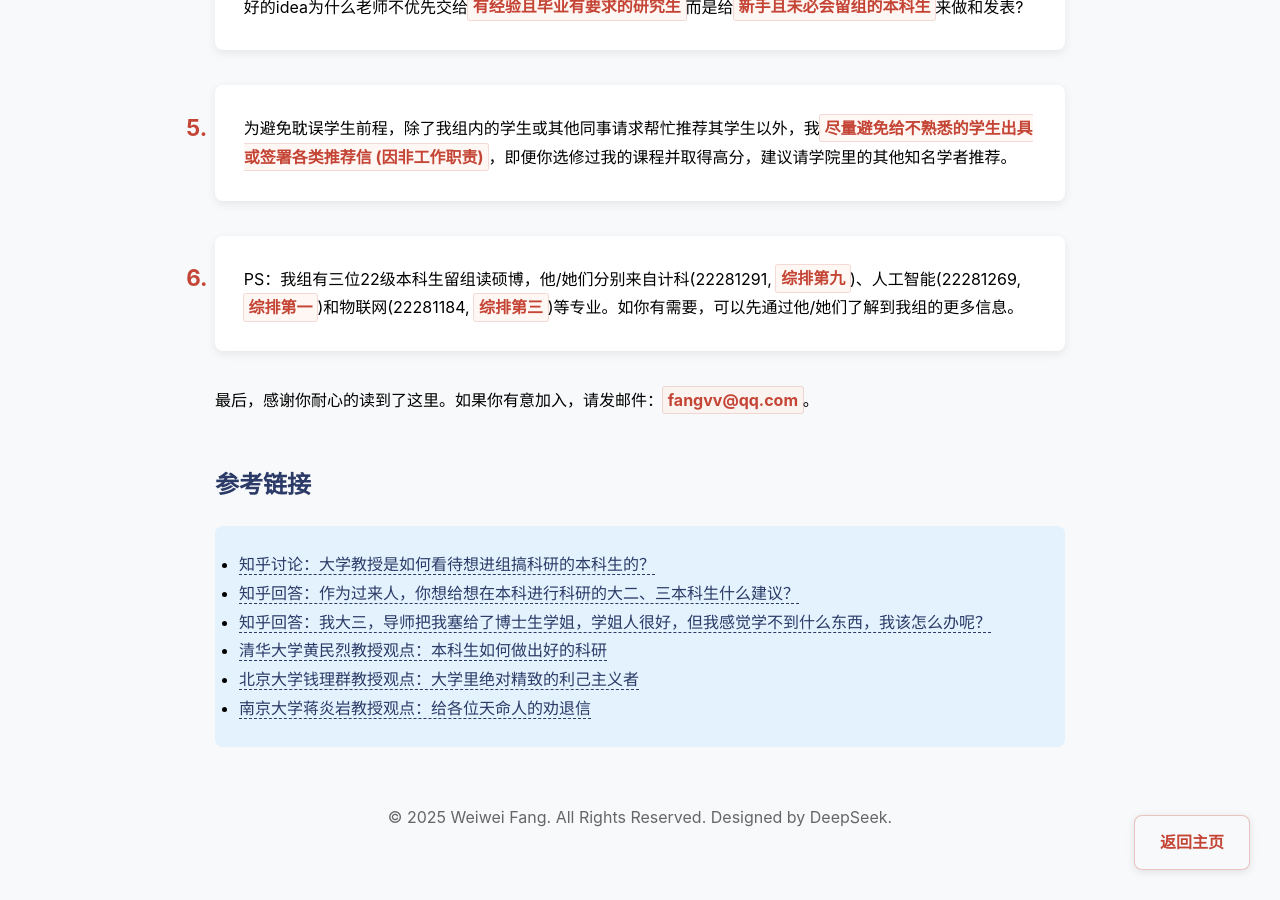
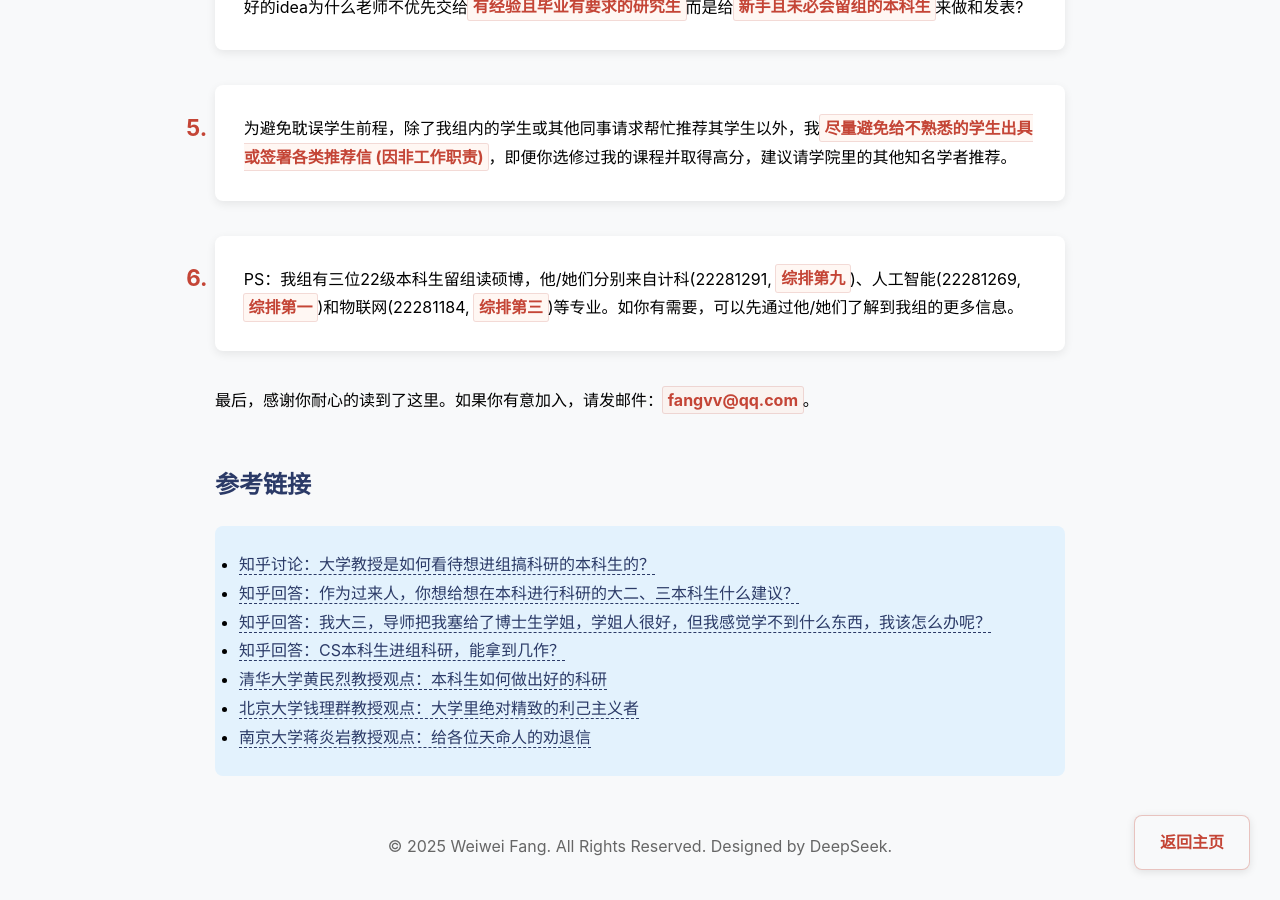
Before and after one commit to fangvv/Homepage, a Jekyll site: the page faq.html, which Jekyll copies as it is, in a window 1280 px wide and 900 px high, scrolled down 841 px. Built offline with Jekyll 4.4.1, drawn with Linux system fonts in a browser that asks for light colours; comment, search, counter and statistics services are not loaded; before the commit the page ends 1713 px from its top, so only the background shows below that.

Commit message:
update faq

```diff
--- a/faq.html
+++ b/faq.html
@@ -142,6 +142,7 @@ strong:hover {
         <li><a href="https://www.zhihu.com/question/475187560" target="_blank">知乎讨论：大学教授是如何看待想进组搞科研的本科生的？</a></li>
         <li><a href="https://www.zhihu.com/question/278197431/answer/2910447485" target="_blank">知乎回答：作为过来人，你想给想在本科进行科研的大二、三本科生什么建议？</a></li>
         <li><a href="https://www.zhihu.com/question/2764739758/answer/25738779170" target="_blank">知乎回答：我大三，导师把我塞给了博士生学姐，学姐人很好，但我感觉学不到什么东西，我该怎么办呢？</a></li>
+        <li><a href="https://www.zhihu.com/question/1972034209557243354/answer/1975544790780241380" target="_blank">知乎回答：CS本科生进组科研，能拿到几作？</a></li>
         <li><a href="https://fangvv.github.io/Homepage/undergraduate-res.pdf" target="_blank">清华大学黄民烈教授观点：本科生如何做出好的科研</a></li>
         <li><a href="https://zhuanlan.zhihu.com/p/200786141" target="_blank">北京大学钱理群教授观点：大学里绝对精致的利己主义者</a></li>
         <li><a href="https://jyywiki.cn/Letter.md" target="_blank">南京大学蒋炎岩教授观点：给各位天命人的劝退信</a></li>
```
